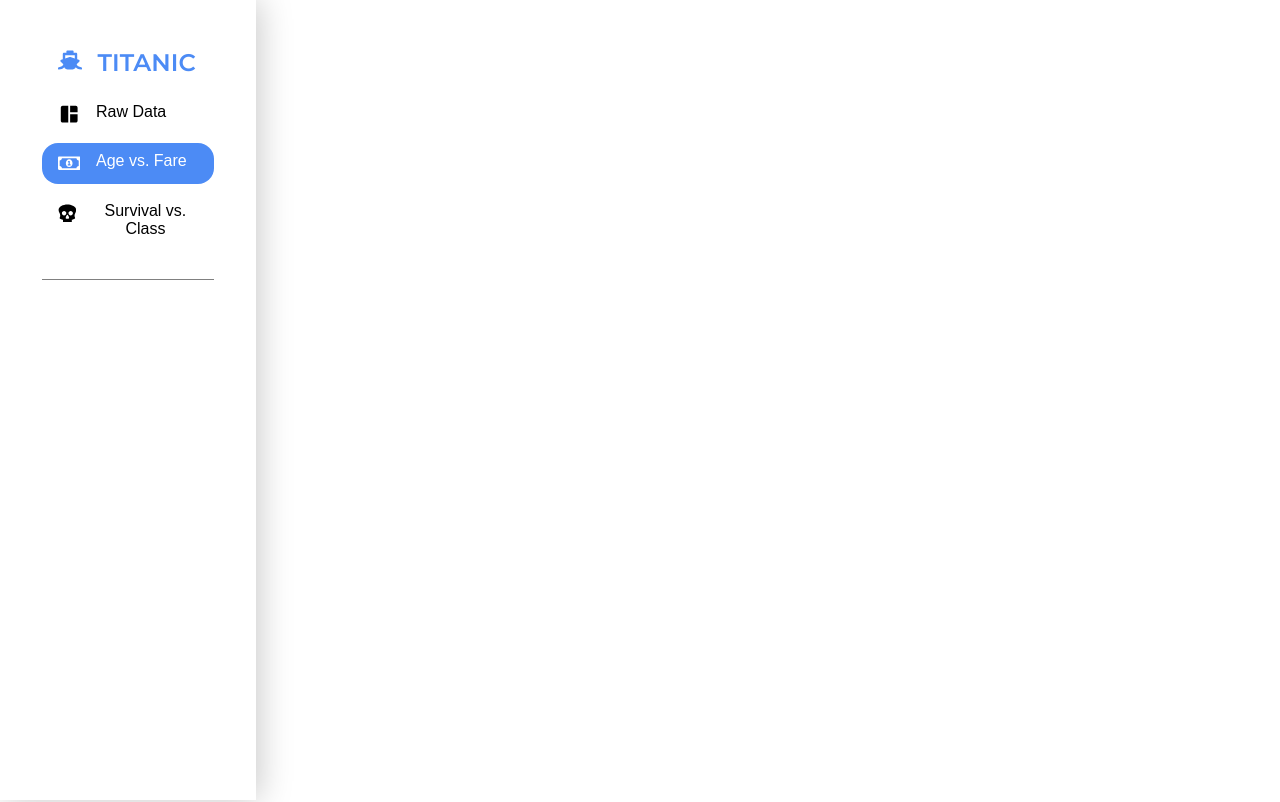
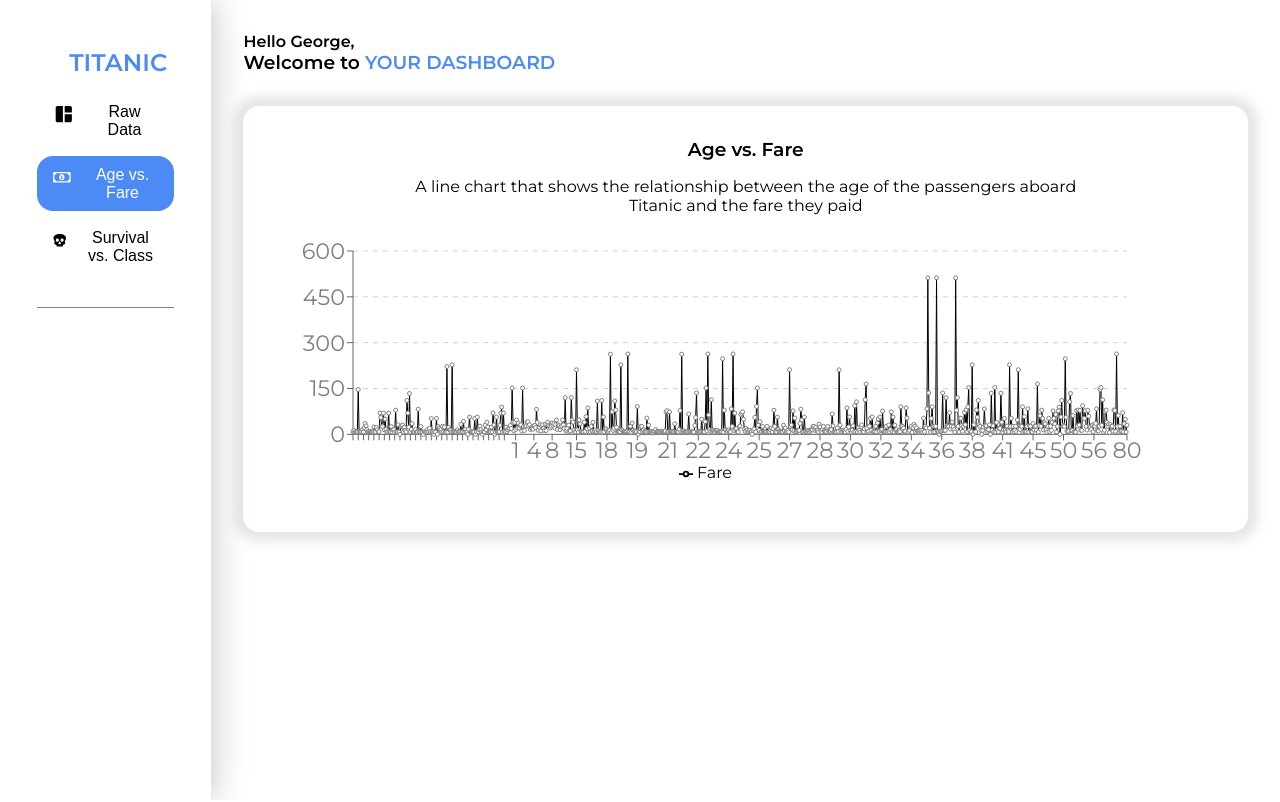
Before and after one commit to nazchini/data-dashboard, a React (Create React App) app: page / in a window 1280 px wide. Shown: the top 802 px of the page. Built offline with nearby package versions, Linux system fonts and the light colour scheme.

Commit message:
Clean up styles

```diff
--- a/src/App.js
+++ b/src/App.js
@@ -13,5 +13,10 @@ export default function App() {
 }
 
 const Div = styled.div`
-  position: relative;
+  display: flex;
+  flex-direction: column;
+
+  @media screen and (min-width: 765px) {
+    flex-direction: row;
+  }
 `;
--- a/src/index.css
+++ b/src/index.css
@@ -9,16 +9,7 @@
 body {
   font-family: "Montserrat", sans-serif;
   color: #000;
-  /* background-color: black; */
-}
-
-::-webkit-scrollbar {
-  background-color: black;
-  width: 0.4vw;
-}
-
-::-webkit-scrollbar-thumb {
-  background: #ffc107;
+  height: 100%;
 }
 
 .show {
```
